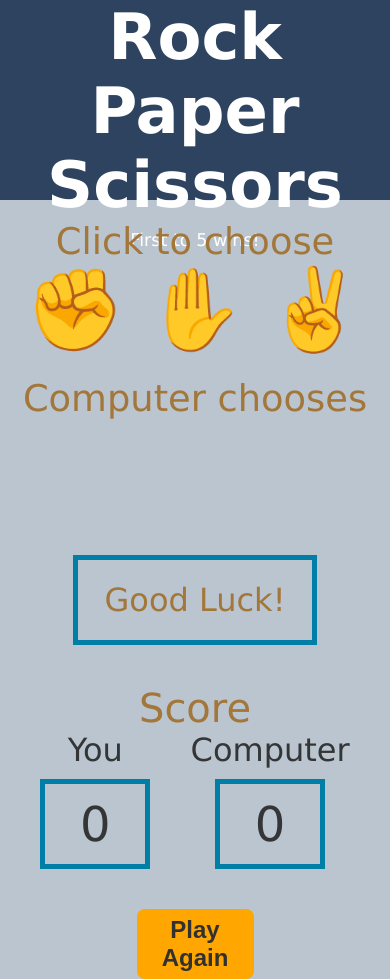
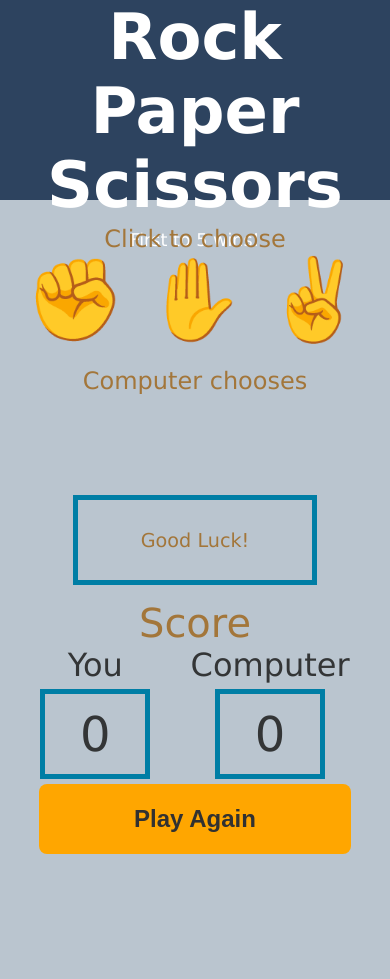
Before and after one commit to klynner33/rock-paper-scissors, a plain HTML site: page index.html in a window 390 px wide. After the commit the page ends 854 px from the top, so only its background shows below. Drawn offline with Linux system fonts and the light colour scheme.

Commit message:
Made top margins smaller to fit in media query

```diff
--- a/styles.css
+++ b/styles.css
@@ -157,11 +157,20 @@ span {
         flex-direction: column;
     }
 
-    .choice-heading .result-container {
+    .choice-heading {
         font-size: 1.5rem;
+    }
+
+    .result-container {
+        font-size: 1.2rem;
     }
 
     .play-btn {
         font-size: 1.5rem;
+        width: 80%;
+    }
+
+    .play, .scorebox, .score-heading, .result-container, .computer-selection, .choice-container {
+        margin-top: 5px;
     }
 }
```
